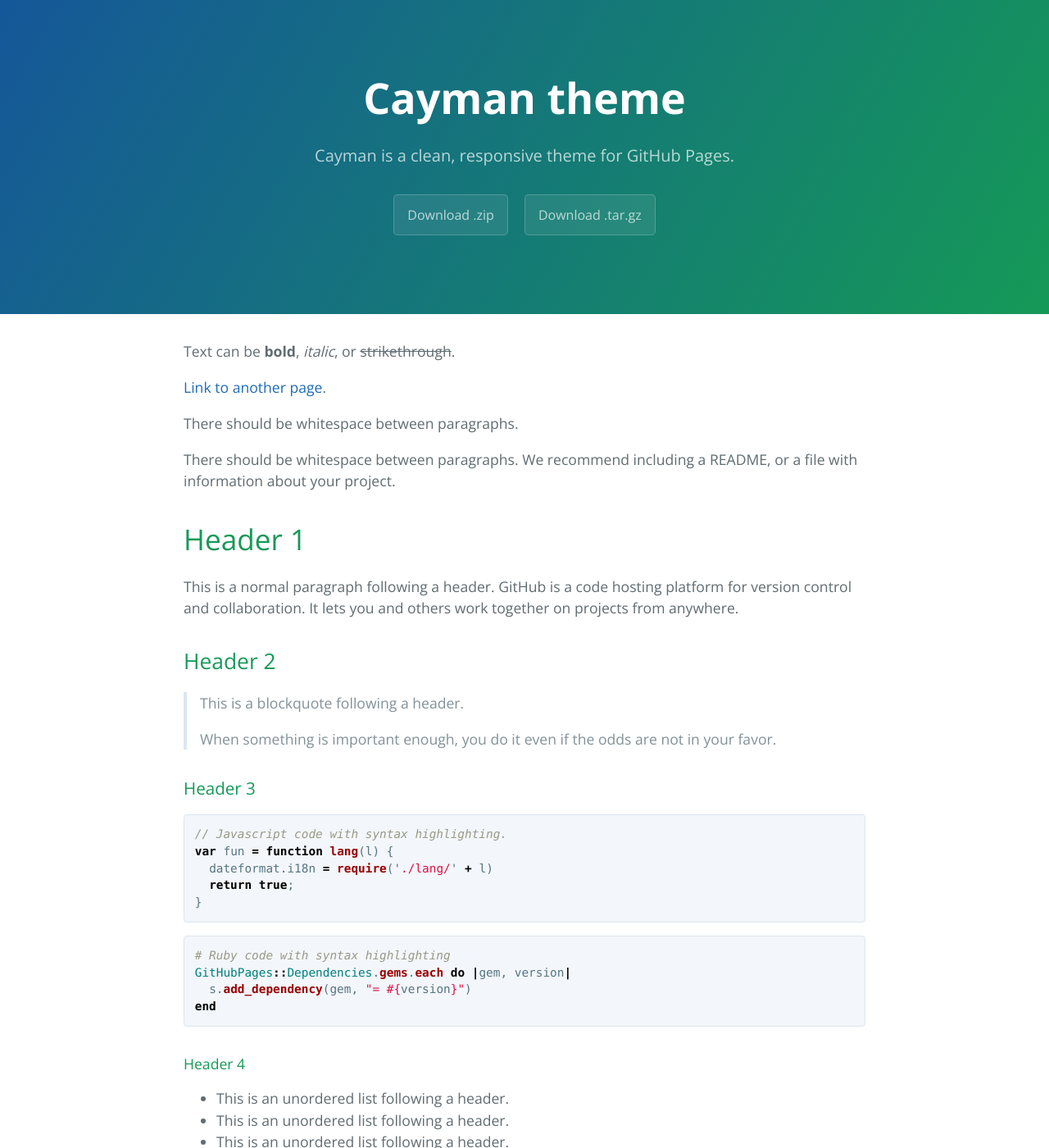
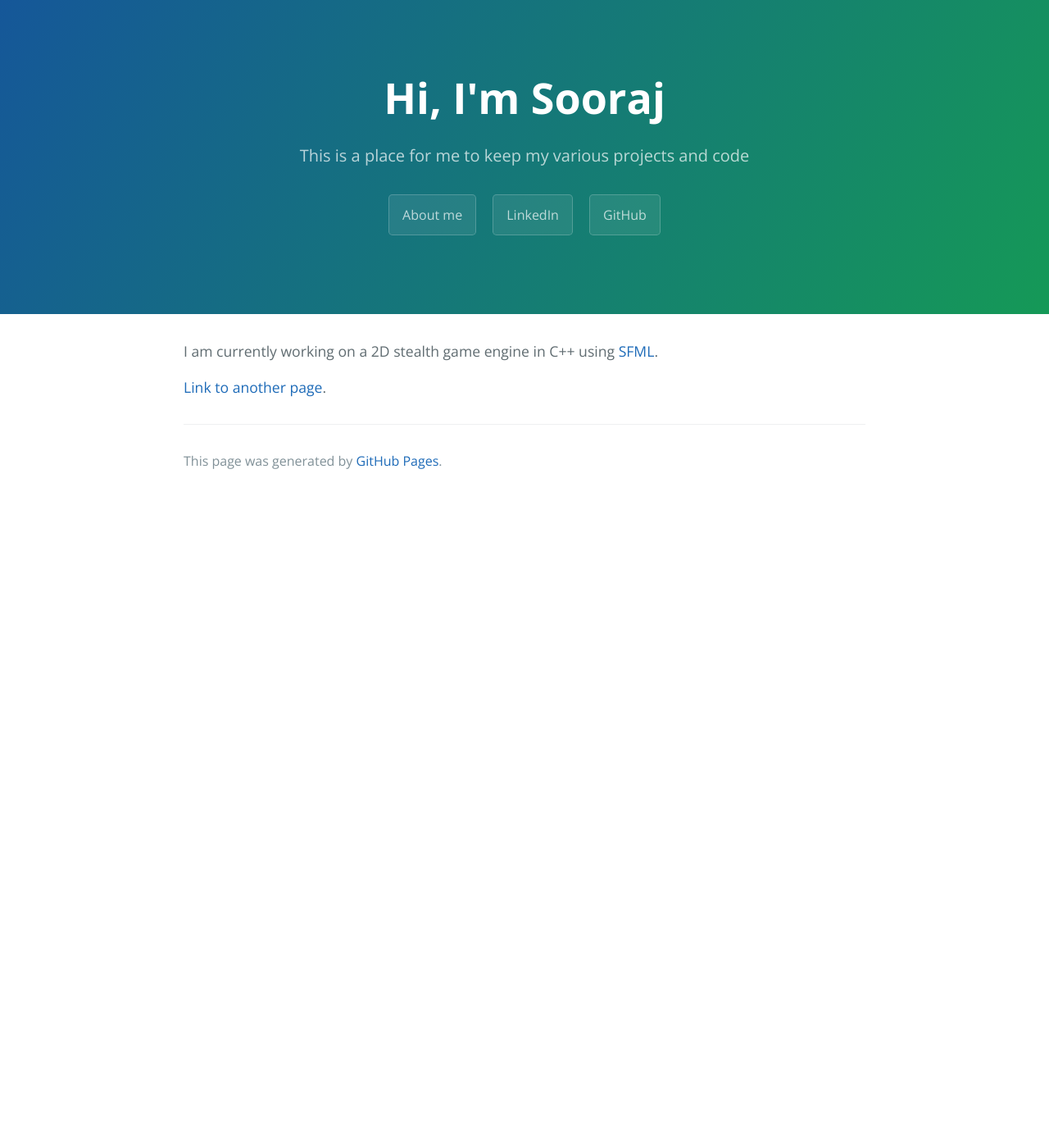
Before and after one commit to nomarkeu/nomarkeu.github.io, a Jekyll site: the page built from index.md, in a window 1280 px wide and 1400 px high. Shown: the whole window at 82% size. Built offline with Jekyll 4.4.1, drawn with Linux system fonts in a browser that asks for light colours; some of the changed text lies outside the part shown.

Commit message:
webiste updated

````diff
--- a/_config.yml
+++ b/_config.yml
@@ -1,5 +1,5 @@
-title: Cayman theme
-description: Cayman is a clean, responsive theme for GitHub Pages.
+title: Hi, I'm Sooraj
+description: This is a place for me to keep my various projects and code
 show_downloads: true
 google_analytics:
 theme:
--- a/_layouts/default.html
+++ b/_layouts/default.html
@@ -17,8 +17,9 @@
         <a href="{{ site.github.repository_url }}" class="btn">View on GitHub</a>
       {% endif %}
       {% if site.show_downloads %}
-        <a href="{{ site.github.zip_url }}" class="btn">Download .zip</a>
-        <a href="{{ site.github.tar_url }}" class="btn">Download .tar.gz</a>
+        <a href="another-page" class="btn">About me</a>
+        <a href="https://www.linkedin.com/in/sooraj-raj-50a28ba3/" class="btn">LinkedIn</a>
+        <a href="https://github.com/nomarkeu/" class="btn">GitHub</a>
       {% endif %}
     </section>
 
--- a/index.md
+++ b/index.md
@@ -2,122 +2,6 @@
 layout: default
 ---
 
-Text can be **bold**, _italic_, or ~~strikethrough~~.
+I am currently working on a 2D stealth game engine in C++ using [SFML](https://www.sfml-dev.org/).
 
-[Link to another page](another-page).
-
-There should be whitespace between paragraphs.
-
-There should be whitespace between paragraphs. We recommend including a README, or a file with information about your project.
-
-# [](#header-1)Header 1
-
-This is a normal paragraph following a header. GitHub is a code hosting platform for version control and collaboration. It lets you and others work together on projects from anywhere.
-
-## [](#header-2)Header 2
-
-> This is a blockquote following a header.
->
-> When something is important enough, you do it even if the odds are not in your favor.
-
-### [](#header-3)Header 3
-
-```js
-// Javascript code with syntax highlighting.
-var fun = function lang(l) {
-  dateformat.i18n = require('./lang/' + l)
-  return true;
-}
-```
-
-```ruby
-# Ruby code with syntax highlighting
-GitHubPages::Dependencies.gems.each do |gem, version|
-  s.add_dependency(gem, "= #{version}")
-end
-```
-
-#### [](#header-4)Header 4
-
-*   This is an unordered list following a header.
-*   This is an unordered list following a header.
-*   This is an unordered list following a header.
-
-##### [](#header-5)Header 5
-
-1.  This is an ordered list following a header.
-2.  This is an ordered list following a header.
-3.  This is an ordered list following a header.
-
-###### [](#header-6)Header 6
-
-| head1        | head two          | three |
-|:-------------|:------------------|:------|
-| ok           | good swedish fish | nice  |
-| out of stock | good and plenty   | nice  |
-| ok           | good `oreos`      | hmm   |
-| ok           | good `zoute` drop | yumm  |
-
-### There's a horizontal rule below this.
-
-* * *
-
-### Here is an unordered list:
-
-*   Item foo
-*   Item bar
-*   Item baz
-*   Item zip
-
-### And an ordered list:
-
-1.  Item one
-1.  Item two
-1.  Item three
-1.  Item four
-
-### And a nested list:
-
-- level 1 item
-  - level 2 item
-  - level 2 item
-    - level 3 item
-    - level 3 item
-- level 1 item
-  - level 2 item
-  - level 2 item
-  - level 2 item
-- level 1 item
-  - level 2 item
-  - level 2 item
-- level 1 item
-
-### Small image
-
-![](https://assets-cdn.github.com/images/icons/emoji/octocat.png)
-
-### Large image
-
-![](https://guides.github.com/activities/hello-world/branching.png)
-
-
-### Definition lists can be used with HTML syntax.
-
-<dl>
-<dt>Name</dt>
-<dd>Godzilla</dd>
-<dt>Born</dt>
-<dd>1952</dd>
-<dt>Birthplace</dt>
-<dd>Japan</dd>
-<dt>Color</dt>
-<dd>Green</dd>
-</dl>
-
-```
-Long, single-line code blocks should not wrap. They should horizontally scroll if they are too long. This line should be long enough to demonstrate this.
-```
-
-```
-The final element.
-```
+[Link to another page](/sneakattack).
````
Also changed, not shown: another-page.md (+1 -1 lines).
